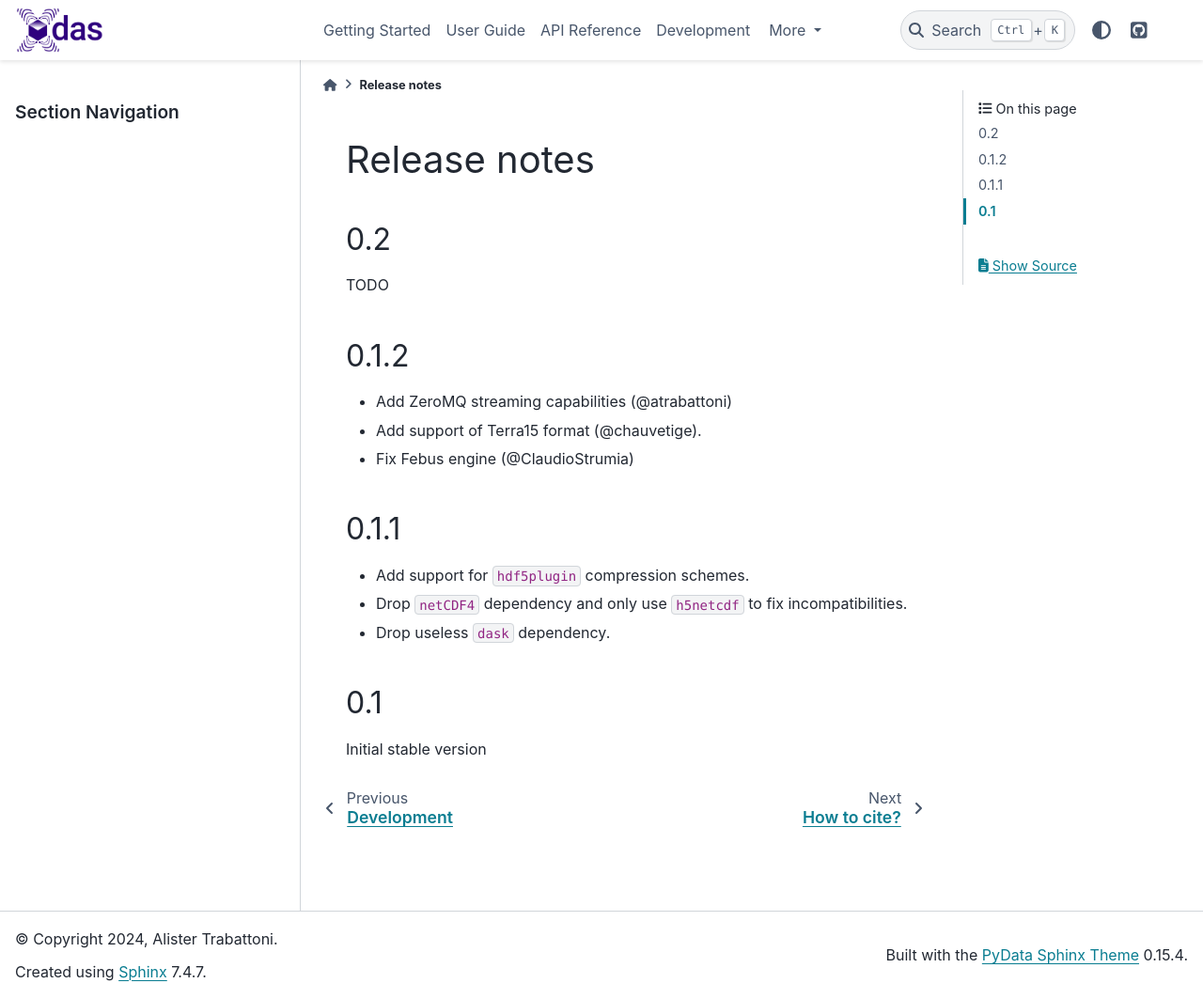
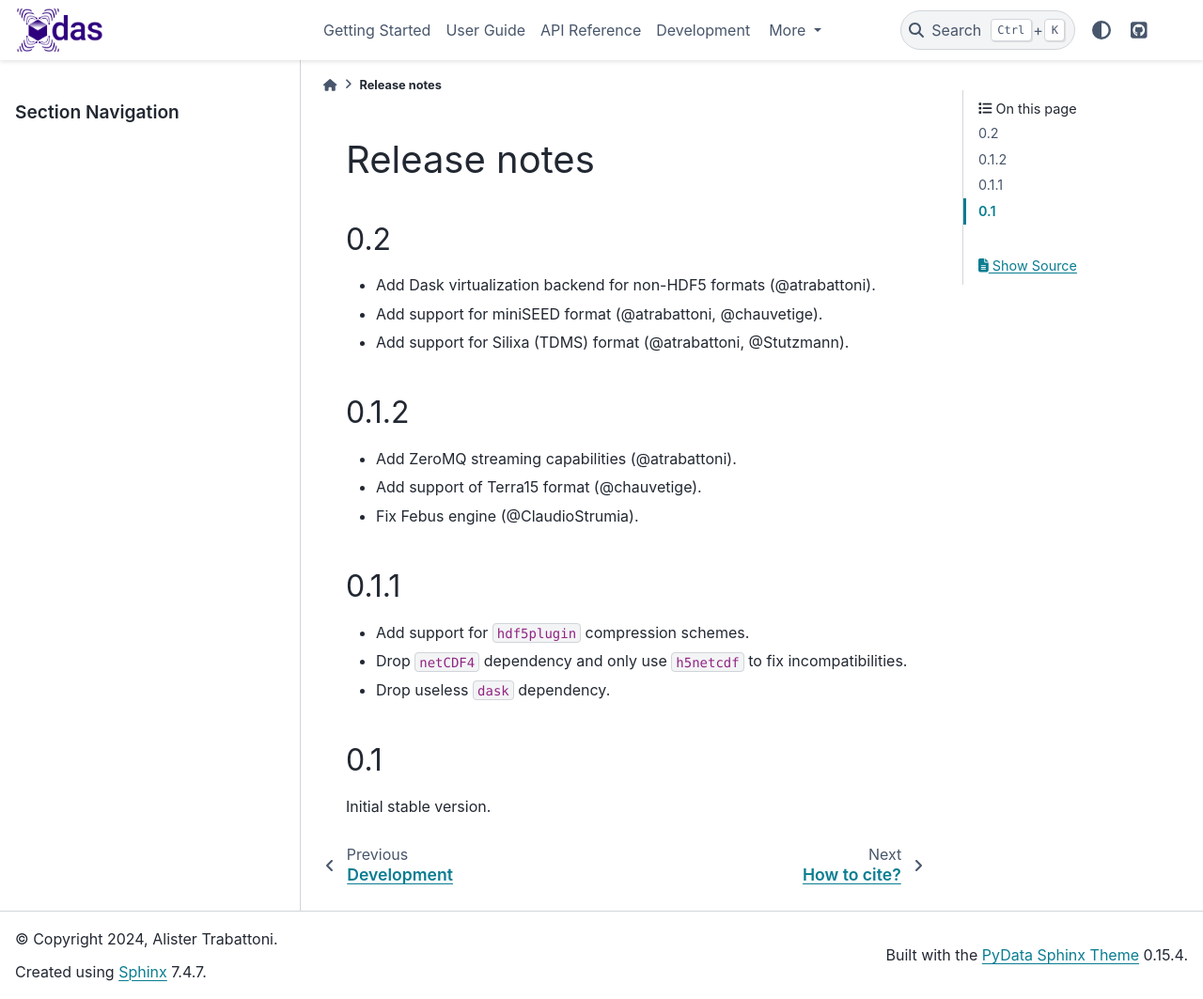
Before and after one commit to xdas-dev/xdas, a Sphinx documentation site: the page built from docs/release-notes.md, in a window 1280 px wide and 1063 px high. Shown: the whole window at 94% size. Built offline with Sphinx 7.4.7 and the PyData theme 0.15.4, drawn with Linux system fonts in a browser that asks for light colours.

Commit message:
Fill release note.

```diff
--- a/docs/release-notes.md
+++ b/docs/release-notes.md
@@ -2,13 +2,15 @@
 
 ## 0.2
 
-TODO
+- Add Dask virtualization backend for non-HDF5 formats (@atrabattoni).
+- Add support for miniSEED format (@atrabattoni, @chauvetige).
+- Add support for Silixa (TDMS) format (@atrabattoni, @Stutzmann).
 
 ## 0.1.2
 
-- Add ZeroMQ streaming capabilities (@atrabattoni)
+- Add ZeroMQ streaming capabilities (@atrabattoni).
 - Add support of Terra15 format (@chauvetige).
-- Fix Febus engine (@ClaudioStrumia)
+- Fix Febus engine (@ClaudioStrumia).
 
 ## 0.1.1
 
@@ -18,4 +20,4 @@ TODO
 
 ## 0.1
 
-Initial stable version
+Initial stable version.
```
